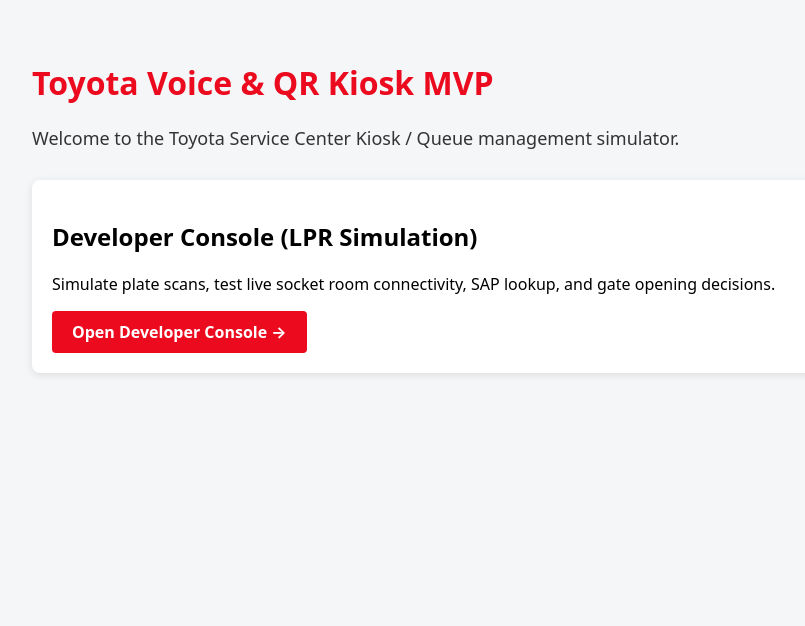
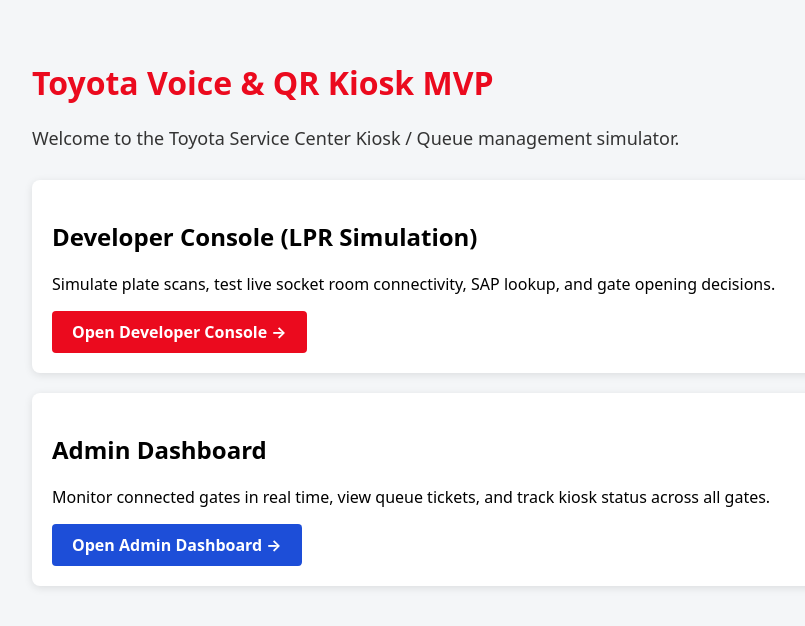
Before and after one commit to nour-hatem/tamkin-internship-elsaayer-project, a Next.js app in the folder web/: page / in a window 1280 px wide. Shown: the top 626 px of the page, without its empty margins (208-1013 px from the left). Built offline with nearby package versions, Linux system fonts and the light colour scheme.

Commit message:
feat(web): add admin dashboard link to navigation

```diff
--- a/web/app/page.tsx
+++ b/web/app/page.tsx
@@ -27,6 +27,25 @@
             Open Developer Console &rarr;
           </Link>
         </div>
+
+        <div style={{ padding: '20px', background: '#fff', borderRadius: '8px', boxShadow: '0 2px 8px rgba(0,0,0,0.1)' }}>
+          <h2>Admin Dashboard</h2>
+          <p>Monitor connected gates in real time, view queue tickets, and track kiosk status across all gates.</p>
+          <Link
+            href="/admin"
+            style={{
+              display: 'inline-block',
+              padding: '10px 20px',
+              backgroundColor: '#1d4ed8',
+              color: '#fff',
+              textDecoration: 'none',
+              borderRadius: '4px',
+              fontWeight: 'bold',
+            }}
+          >
+            Open Admin Dashboard &rarr;
+          </Link>
+        </div>
       </div>
     </div>
   );
```
